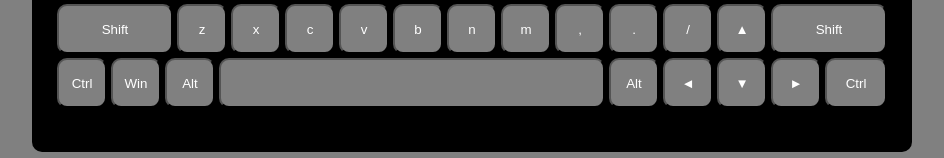
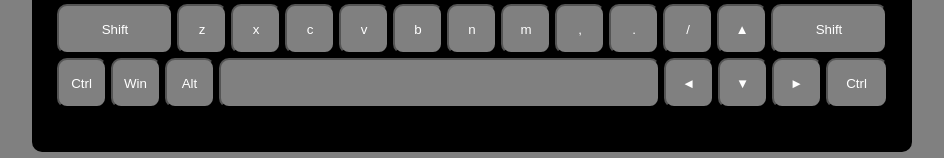
Before and after one commit to Advicel/virtual-keyboard, a plain HTML site: page index.html in a window 1280 px wide. Shown: the part 424-582 px from the top of the page, without its empty margins (168-1112 px from the left). Drawn offline with Linux system fonts and the light colour scheme.

Commit message:
fix: delete odd button

```diff
--- a/script.js
+++ b/script.js
@@ -58,7 +58,6 @@ const buttons = [
     { code: 'MetaLeft', en: 'Win', ru: 'Win', printable: false },
     { code: 'AltLeft', en: 'Alt', ru: 'Alt', printable: false },
     { code: 'Space', en: ' ', ru: ' ', printable: true },
-    { code: 'AltRight', en: 'Alt', ru: 'Alt', printable: false },
     { code: 'ArrowLeft', en: '◄', ru: '◄', printable: true },
     { code: 'ArrowDown', en: '▼', ru: '▼', printable: true },
     { code: 'ArrowRight', en: '►', ru: '►', printable: true },
@@ -146,7 +145,6 @@ onClick = (event)=>{
     }
 }
 onButtonAction(button){
-    console.log(button);
     if(button.printable){
         this.printLetter(button);
         return;
@@ -252,7 +250,6 @@ changeLanguage(){
     this.fillButtonsNames();
 }
 
-
 setCursorPosition(position) {
     this.elements.textarea.selectionStart = position;
     this.elements.textarea.selectionEnd = position;
@@ -316,22 +313,6 @@ function createKeys(){
     return keysFragment;
 
 }
-
-
-
-
-
-
-
-
-
-
-
-
-
-
-
-
 window.addEventListener('load', () => {
     const keyboard = new Keyboard();
     const element = document.createElement('div');
--- a/style.css
+++ b/style.css
@@ -63,7 +63,7 @@ body{
     width: 123px;
 }
 .space{
-    width: 386px;
+    width: 441px;
 }
 .shift{
     width:116px;
```
